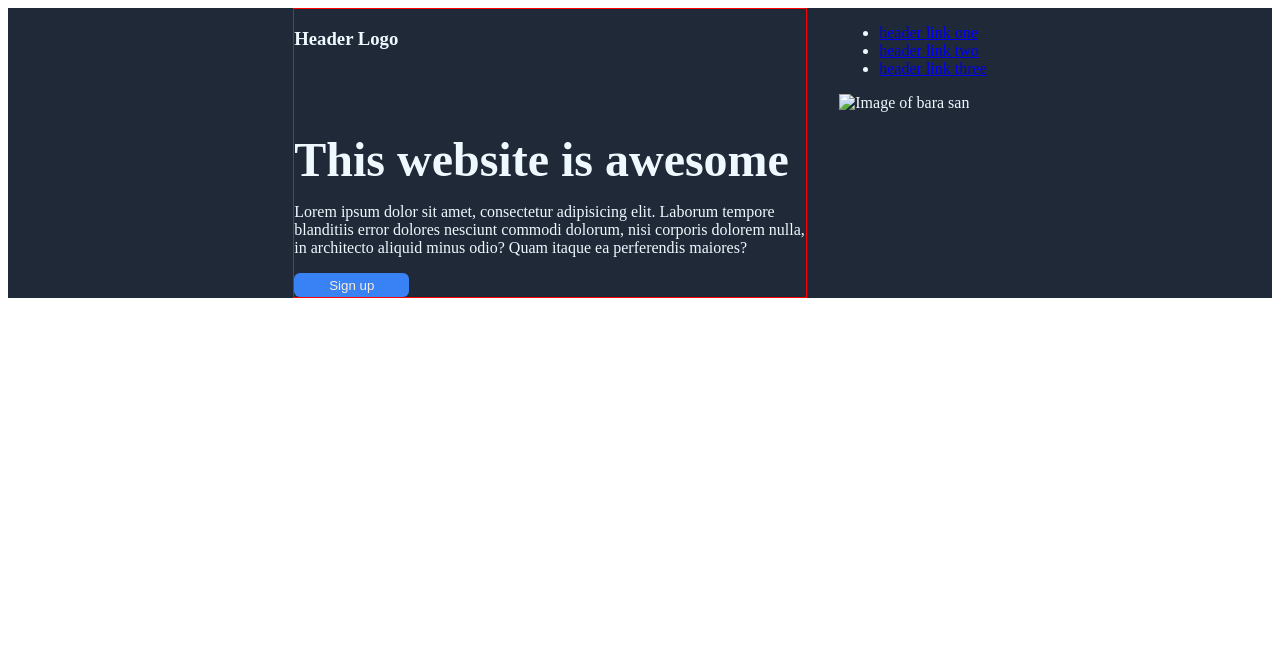
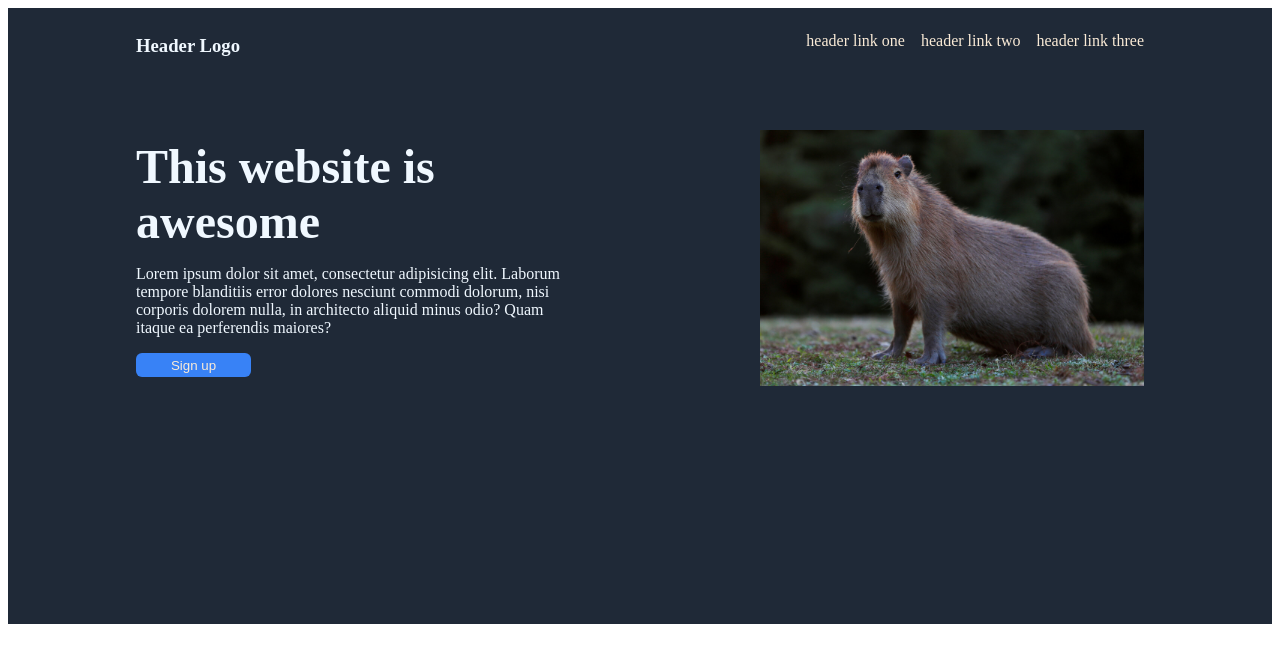
Before and after one commit to Citrus101/Landing-Page, a plain HTML site: page index.html in a window 1280 px wide. Drawn offline with Linux system fonts and the light colour scheme.

Commit message:
Finish the layout of header-right

```diff
--- a/index.html
+++ b/index.html
@@ -23,7 +23,7 @@
                 <li><a href="#">header link two</a></li>
                 <li><a href="#">header link three</a></li>
             </ul>
-            <img src="" alt="Image of bara san">
+            <img src="images/14tb-giantrodents-superJumbo.jpg" alt="Image of bara san">
         </div>
     </div>
 
--- a/styles.css
+++ b/styles.css
@@ -1,20 +1,24 @@
+
 .header
 {
     display: flex;
     justify-content: center;
-    gap: 32px;
+    /* gap: 128px; */
     background-color: #1f2937;
     color: aliceblue;
+    height: 60vh;
+    padding: 8px 128px 128px;
+    /* flex: 1; */
 }
 
 .header-left
 {
-    /* flex: auto; */
+    /* flex: 1; */
     display: flex;
     flex-direction: column;
-    /* align-items: flex-start; */
+    /* align-items: flex-end; */
     width: 40vw;
-    border: 1px solid red;
+    /* border: 1px solid red; */
     /* font-weight: 700; */
     gap: 64px;
 }
@@ -42,5 +46,41 @@
     border-radius: 6px;
     color: antiquewhite;
     border: 0px;
+}
 
+.header-right
+{
+
+    flex-grow: 1;
+    display: flex;
+    flex-direction: column;
+    align-items: flex-end;
+    gap: 64px;
+    /* border: 5px solid blue; */
+    height: auto;
+    width: 50vw;
 }
+
+.header-right ul
+{
+    /* align-self: center; */
+    display: flex;
+    gap: 16px;
+    /* margin: 0; */
+    list-style-type: none;
+    padding: 0;
+}
+
+.header-right ul a
+{
+    color: antiquewhite;
+    text-decoration: none;
+}
+
+.header-right img
+{
+    flex-shrink: 1;
+    height: auto;
+    width: 30vw;
+    /* border: 1px solid red; */
+}
```
